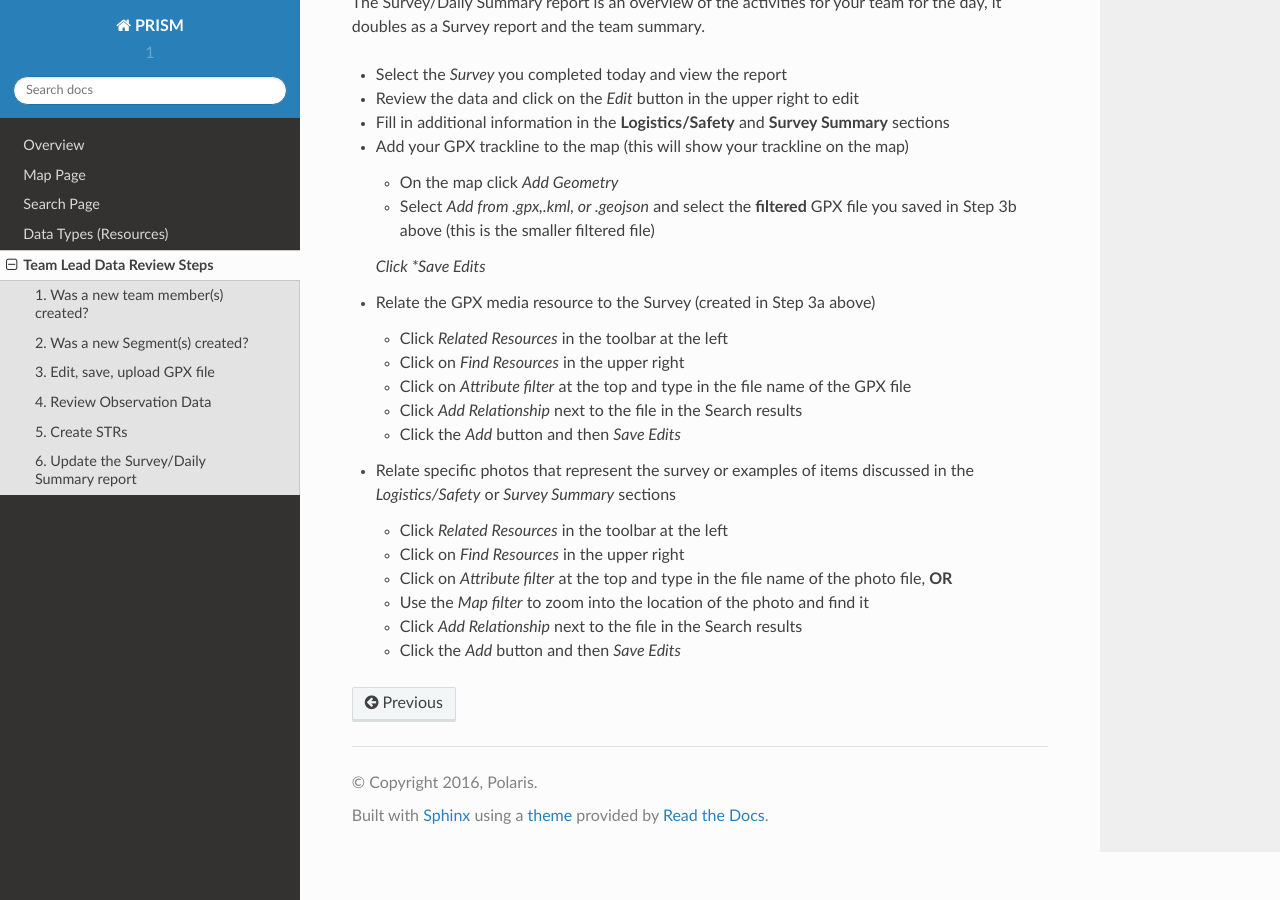
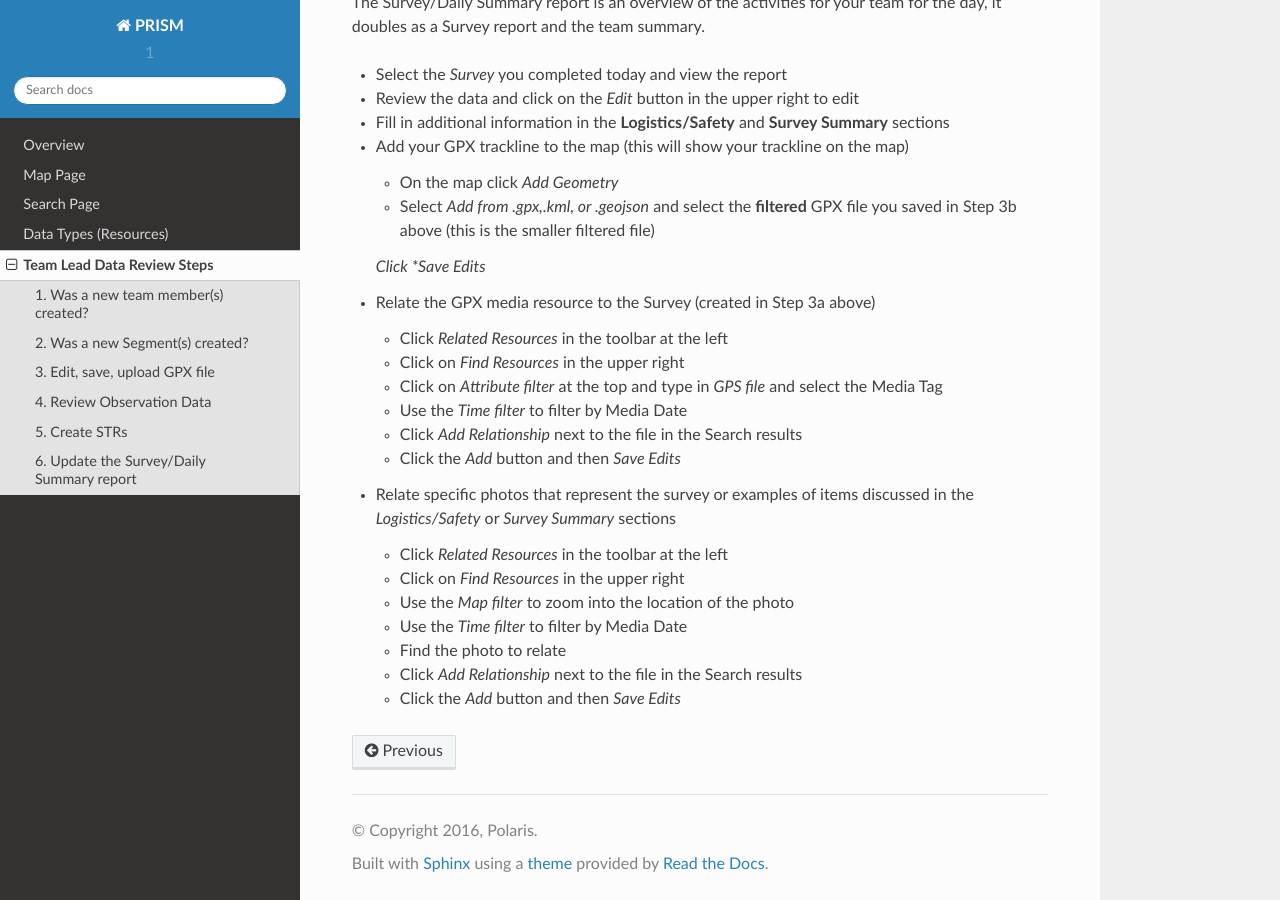
Before and after one commit to agraham/PRISM_rtd, a Sphinx documentation site: the page built from docs/teamlead.rst, in a window 1280 px wide and 900 px high, scrolled down 3505 px. Built offline with Sphinx 7.4.7 and the Read the Docs theme 2.0.0, drawn with Linux system fonts in a browser that asks for light colours.

Commit message:
Update teamlead.rst

```diff
--- a/docs/teamlead.rst
+++ b/docs/teamlead.rst
@@ -147,7 +147,8 @@ The Survey/Daily Summary report is an overview of the activities for your team f
 
   * Click *Related Resources* in the toolbar at the left
   * Click on *Find Resources* in the upper right
-  * Click on *Attribute filter* at the top and type in the file name of the GPX file
+  * Click on *Attribute filter* at the top and type in *GPS file* and select the Media Tag
+  * Use the *Time filter* to filter by Media Date
   * Click *Add Relationship* next to the file in the Search results
   * Click the *Add* button and then *Save Edits*
 
@@ -155,7 +156,8 @@ The Survey/Daily Summary report is an overview of the activities for your team f
 
   * Click *Related Resources* in the toolbar at the left
   * Click on *Find Resources* in the upper right
-  * Click on *Attribute filter* at the top and type in the file name of the photo file, **OR**
-  * Use the *Map filter* to zoom into the location of the photo and find it
+  * Use the *Map filter* to zoom into the location of the photo
+  * Use the *Time filter* to filter by Media Date
+  * Find the photo to relate
   * Click *Add Relationship* next to the file in the Search results
   * Click the *Add* button and then *Save Edits*
```
